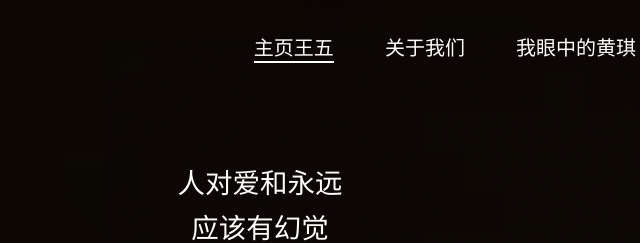
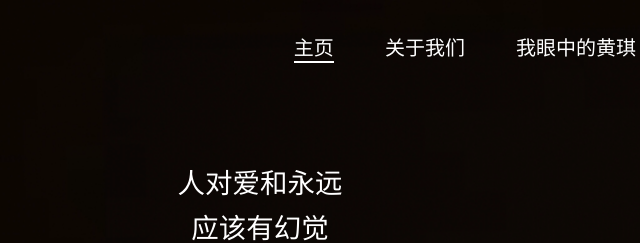
Before and after one commit to 0713Jane2006/Birthday-Web, a plain HTML site: page index.html in a window 1280 px wide. Shown: the top 243 px of the page, 380-1020 px from the left. Drawn offline with Linux system fonts and the light colour scheme.

Commit message:
初次提交

```diff
--- a/index.html
+++ b/index.html
@@ -10,7 +10,7 @@
     <div class="page-title"><strong>送给黄琪的19岁</strong></div>
     <nav class="navigator">
         <ul>
-            <a href="index.html" class="only-underline">主页王五</a>
+            <a href="index.html" class="only-underline">主页</a>
             <a href="Birthday4.html">关于我们</a>
             <a href="Birthday5.html">我眼中的黄琪</a>
             <a href="Birthday6.html">我想对你说</a>
```
